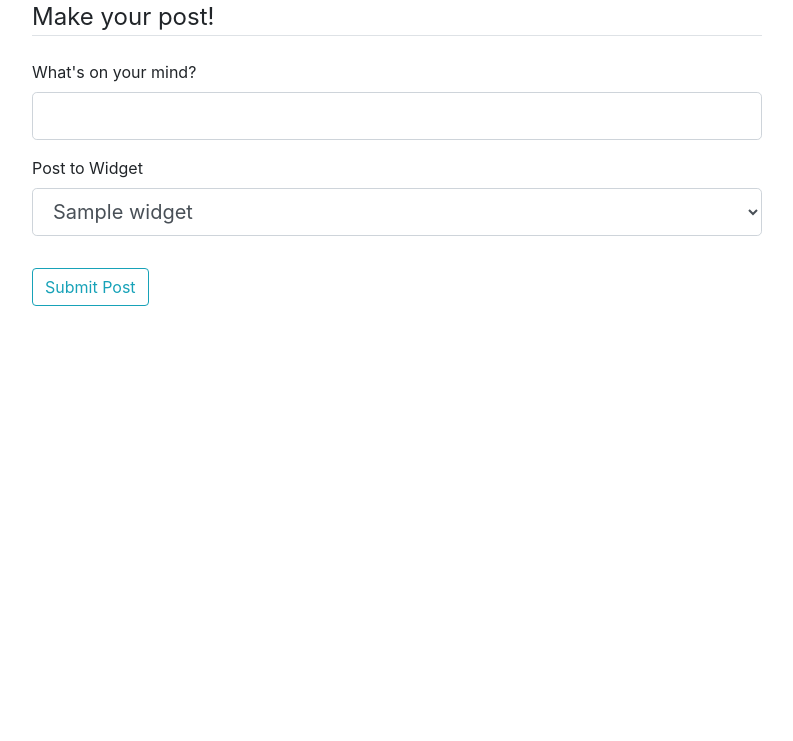
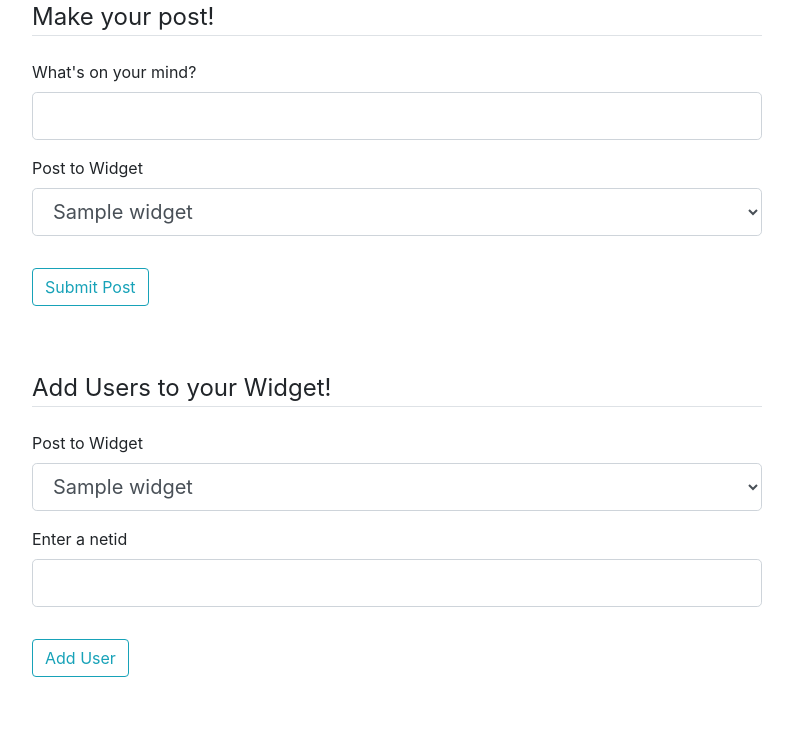
Before and after one commit to zbatscha/tangelo, a Flask app: page /account in a window 1280 px wide. Shown: the part 952-1693 px from the top of the page, without its empty margins (53-846 px from the left). Before the commit the page ends 1258 px from the top, so only its background shows below. Run offline with Flask 2, Linux system fonts and the light colour scheme; a user stored in the database is signed in; tables that the repository leaves empty hold one stand-in row (values such as "Sample post"); parts of the project's set-up code (start-up, migrations or seed data) failed here and were passed over; some libraries are stand-ins or nearby versions.

Commit message:
Added functionality to allow admin to add users to be subscribers of a widget

```diff
--- a/tangelo/__init__.py
+++ b/tangelo/__init__.py
@@ -18,7 +18,7 @@ export POSTGRES variables and SECRET_KEY key to environment and remove!
 POSTGRES_URL="127.0.0.1:5432"
 POSTGRES_DB="tangelo_test"
 POSTGRES_USER="postgres"
-POSTGRES_PW="password"
+POSTGRES_PW="password$"
 DB_URL = 'postgresql+psycopg2://{user}:{pw}@{url}/{db}'.format(
                                                         user=POSTGRES_USER,
                                                         pw=POSTGRES_PW,
--- a/tangelo/forms.py
+++ b/tangelo/forms.py
@@ -1,7 +1,7 @@
 from flask_wtf import FlaskForm
 from wtforms import StringField, PasswordField, SubmitField, BooleanField, SelectField
 from wtforms.validators import DataRequired, Length, ValidationError
-from tangelo.models import Widget
+from tangelo.models import Widget, User
 from tangelo.model_api import getValidWidgetsPost
 
 class CreateWidget(FlaskForm):
@@ -31,3 +31,16 @@ class CreatePost(FlaskForm):
     content = StringField('What\'s on your mind?', validators=[DataRequired()])
     widget_target = SelectField('Post to Widget', choices=[], coerce=int)
     submit = SubmitField('Submit Post')
+
+class CreateAddTeam(FlaskForm):
+    user = StringField('Enter a netid', validators=[DataRequired()])
+    widget_target = SelectField('Post to Widget', choices=[], coerce=int)
+    submit = SubmitField('Add User')
+
+    def validate_user(self, user):
+        username = User.query.filter_by(netid=user.data).first()
+        if username is None:
+            raise ValidationError('You have entered an invalid user.')
+        widget = Widget.query.filter_by(id = self.widget_target.data).first()
+        if widget in username.widgets:
+            raise ValidationError('User is already subscribed to this widget.')
--- a/tangelo/model_api.py
+++ b/tangelo/model_api.py
@@ -33,6 +33,21 @@ def addPost(form):
         db.session.rollback()
         raise Exception(e)
 
+def addSubscription(form):
+    try:
+        # check if valid widget
+        widget = Widget.query.filter_by(id=form.widget_target.data).first()
+        if not widget:
+            raise Exception('Selected widget does not exist.')
+        sub = Subscription(user=current_user, widget=widget)
+        db.session.add(sub)
+        db.session.commit()
+
+    except Exception as e:
+        db.session.rollback()
+        raise Exception(e)
+
+
 def getValidWidgetsPost(current_user):
     all_widgets = current_user.widgets
     choices = []
@@ -41,3 +56,13 @@ def getValidWidgetsPost(current_user):
             choices.append((widget.id, widget.name))
     print(choices)
     return choices
+
+def getValidWidgetsAdmin(current_user):
+    all_widgets = current_user.widgets_admin
+    choices = []
+    for widget in all_widgets:
+        #if widget.access_type == 'private' or widget.access_type == 'secret':
+        choices.append((widget.id, widget.name))
+    print("HERE", all_widgets)
+    print(choices)
+    return choices
--- a/tangelo/routes.py
+++ b/tangelo/routes.py
@@ -12,7 +12,7 @@ from flask import request, make_response, abort, redirect, url_for, flash
 from flask import render_template, session
 from flask_login import login_user, logout_user, login_required, current_user
 from tangelo.generic import generic
-from tangelo.forms import CreateWidget, CreatePost
+from tangelo.forms import CreateWidget, CreatePost, CreateAddTeam
 from tangelo import model_api
 
 #-----------------------------------------------------------------------
@@ -67,20 +67,25 @@ def about():
 @login_required
 def account():
     widget_target_choices = model_api.getValidWidgetsPost(current_user)
+    admin_widget_target_choices = model_api.getValidWidgetsAdmin(current_user)
     widget_form = CreateWidget()
     post_form = CreatePost()
+    team_form = CreateAddTeam()
     post_form.widget_target.choices = widget_target_choices
+    team_form.widget_target.choices = admin_widget_target_choices
 
-    return make_response(render_template('account.html', title='Account', widget_form=widget_form, post_form=post_form, current_user=current_user))
+    return make_response(render_template('account.html', title='Account', widget_form=widget_form, post_form=post_form, team_form=team_form, current_user=current_user))
 
 @app.route('/createwidget', methods=['GET', 'POST'])
 @login_required
 def createWidget():
-
     widget_target_choices = model_api.getValidWidgetsPost(current_user)
+    admin_widget_target_choices = model_api.getValidWidgetsAdmin(current_user)
     widget_form = CreateWidget()
     post_form = CreatePost()
+    team_form = CreateAddTeam()
     post_form.widget_target.choices = widget_target_choices
+    team_form.widget_target.choices = admin_widget_target_choices
 
     if widget_form.validate_on_submit():
         try:
@@ -90,15 +95,18 @@ def createWidget():
         except Exception as e:
             print(e)
             flash(f'Error occured!', 'danger')
-    return make_response(render_template('account.html', title='Account', widget_form=widget_form, post_form=post_form, current_user=current_user))
+    return make_response(render_template('account.html', title='Account', widget_form=widget_form, post_form=post_form, team_form=team_form, current_user=current_user))
 
 @app.route('/createpost', methods=['GET', 'POST'])
 @login_required
 def createPost():
     widget_target_choices = model_api.getValidWidgetsPost(current_user)
+    admin_widget_target_choices = model_api.getValidWidgetsAdmin(current_user)
     widget_form = CreateWidget()
     post_form = CreatePost()
+    team_form = CreateAddTeam()
     post_form.widget_target.choices = widget_target_choices
+    team_form.widget_target.choices = admin_widget_target_choices
 
     if post_form.validate_on_submit():
         try:
@@ -108,4 +116,25 @@ def createPost():
         except Exception as e:
             print(e)
             flash(f'Error occured!', 'danger')
-    return make_response(render_template('account.html', title='Account', widget_form=widget_form, post_form=post_form, current_user=current_user))
+    return make_response(render_template('account.html', title='Account', widget_form=widget_form, post_form=post_form, team_form=team_form, current_user=current_user))
+
+@app.route('/addteam', methods=['GET', 'POST'])
+@login_required
+def addTeam():
+    widget_target_choices = model_api.getValidWidgetsPost(current_user)
+    admin_widget_target_choices = model_api.getValidWidgetsAdmin(current_user)
+    widget_form = CreateWidget()
+    post_form = CreatePost()
+    team_form = CreateAddTeam()
+    post_form.widget_target.choices = widget_target_choices
+    team_form.widget_target.choices = admin_widget_target_choices
+
+    if team_form.validate_on_submit():
+        try:
+            model_api.addSubscription(team_form)
+            flash(f'{team_form.user.data} has been added to {dict(team_form.widget_target.choices).get(team_form.widget_target.data)}', 'success')
+            return redirect(url_for('account'))
+        except Exception as e:
+            print(e)
+            flash(f'Error occured!', 'danger')
+    return make_response(render_template('account.html', title='Account', widget_form=widget_form, post_form=post_form, team_form=team_form, current_user=current_user))
--- a/tangelo/templates/account.html
+++ b/tangelo/templates/account.html
@@ -121,4 +121,42 @@
   </div>
 <br>
 <br>
+ <div class="">
+    <form action="{{ url_for('addTeam') }}" method="post">
+        {{team_form.hidden_tag() }} <!-- hidden_tag method adds csrf token, protects against attacks -->
+        <fieldset class="form-group">
+            <legend class="border-bottom mb-4">Add Users to your Widget!</legend>
+            <div class="form-group">
+                {{ team_form.widget_target.label(class="form-control-label") }}
+                {% if team_form.widget_target.errors %}
+                    {{ team_form.widget_target(class="form-control form-control-lg is-invalid") }}
+                    <div class="invalid-feedback">
+                        {% for error in team_form.widget_target.errors %}
+                            <span>{{ error }}</span>
+                        {% endfor %}
+                    </div>
+                {% else %}
+                    {{ team_form.widget_target(class="form-control form-control-lg") }}
+                {% endif %}
+            </div>
+            <div class="form-group">
+                {{ team_form.user.label(class="form-control-label") }}
+                {% if team_form.user.errors %}
+                    {{ team_form.user(class="form-control form-control-lg is-invalid") }}
+                    <div class="invalid-feedback">
+                        {% for error in team_form.user.errors %}
+                            <span>{{ error }}</span>
+                        {% endfor %}
+                    </div>
+                {% else %}
+                    {{ team_form.user(class="form-control form-control-lg") }}
+                {% endif %}
+            </div>
+            </fieldset>
+            <div class="form-group">
+            {{team_form.submit(class="btn btn-outline-info")}}
+    </form>
+  </div>
+<br>
+<br>
 {% endblock content %}
```
